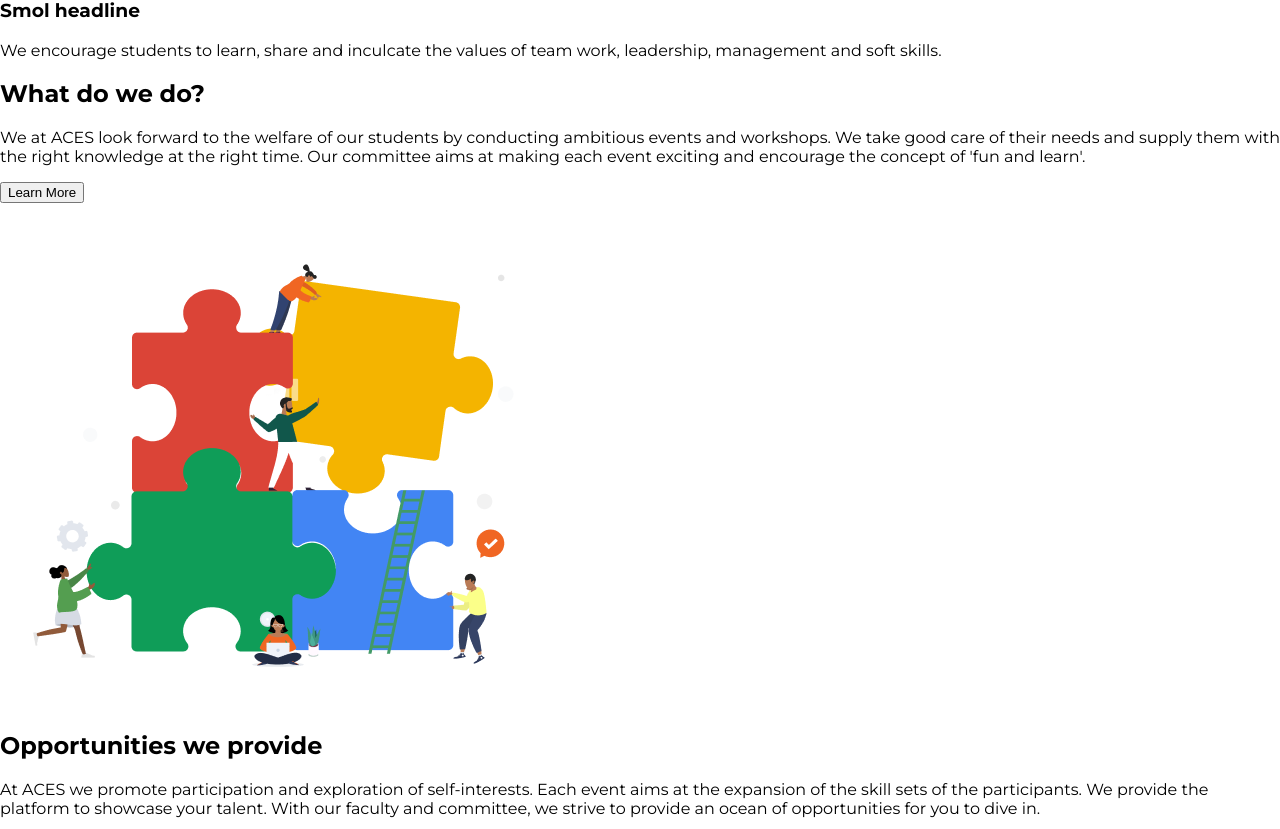
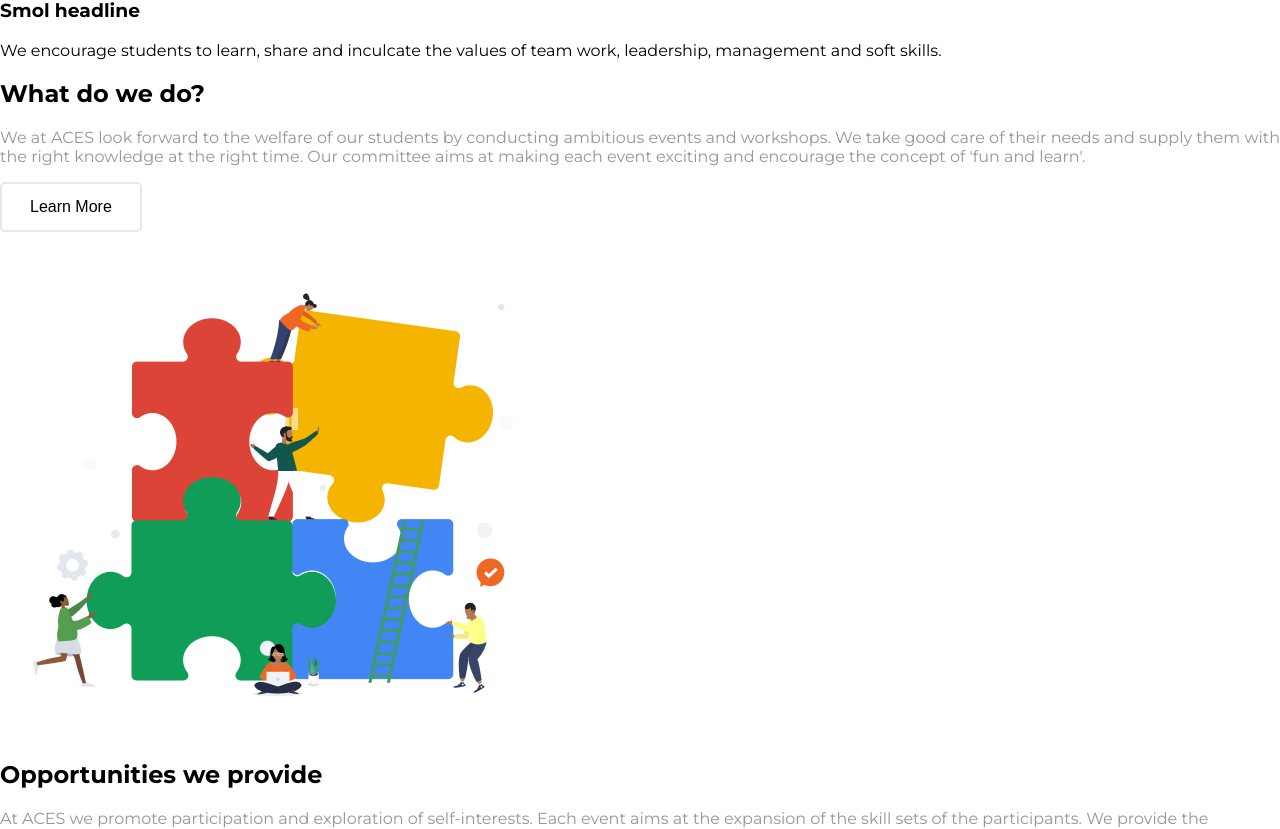
Before and after one commit to acespvgcoet/ACES-Website, a React (Create React App) app: page / in a window 1280 px wide. Shown: the part 998-1827 px from the top of the page. Built offline with nearby package versions, Linux system fonts and the light colour scheme.

Commit message:
Update Home.css

```diff
--- a/src/css/Home.css
+++ b/src/css/Home.css
@@ -6,3 +6,21 @@
 .about-us-main h1 {
   font-size: 40px;
 }
+.decription h2{
+  font-size:40px;
+}
+.description p{
+  color:#989594;
+}
+.description button{
+  border: 2px solid #e7e7e7;
+  background-color:white;
+  color: black;
+  padding: 14px 28px;
+  font-size: 16px;
+  cursor: pointer;
+  border-radius:5px;
+}
+.description button:hover{
+  background: #e7e7e7;;
+}
```
